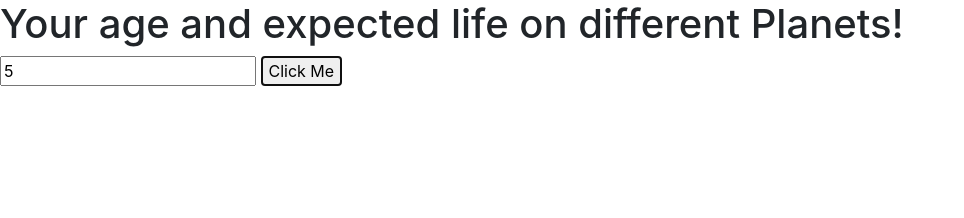
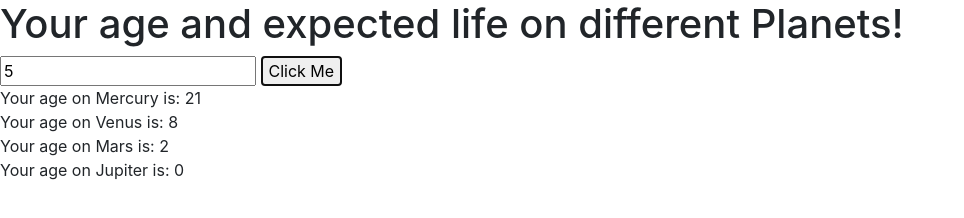
Before and after one commit to marcusjensen15/week-5-project, a website built with webpack: page src/index.html in a window 1280 px wide. Both pictures are taken after typing "5" into the empty fields and a click on the button "Click Me". Shown: the whole page, without its empty margins (0-964 px from the left). Built offline with nearby package versions, Linux system fonts and the light colour scheme.

Commit message:
Writing Mars, Venus, Jupiter and Mercury ages to DOM

```diff
--- a/src/index.html
+++ b/src/index.html
@@ -12,7 +12,12 @@
 
     </form>
     <div id="output">
-
+    </div>
+    <div id="output2">
+    </div>
+    <div id="output3">
+    </div>
+    <div id="output4">
     </div>
 
   </body>
--- a/src/main.js
+++ b/src/main.js
@@ -10,6 +10,13 @@ $(document).ready(function() {
       let userInput = parseInt($("#userAgeInput").val());
       let planetAge = new PlanetAge(userInput);
       console.log(planetAge);
+      $("#output").text("Your age on Mercury is: " + planetAge.mercuryAge);
+      $("#output2").text("Your age on Venus is: " + planetAge.venusAge);
+      $("#output3").text("Your age on Mars is: " + planetAge.marsAge);
+      $("#output4").text("Your age on Jupiter is: " + planetAge.jupiterAge);
+
+
+
 
 
 
```
